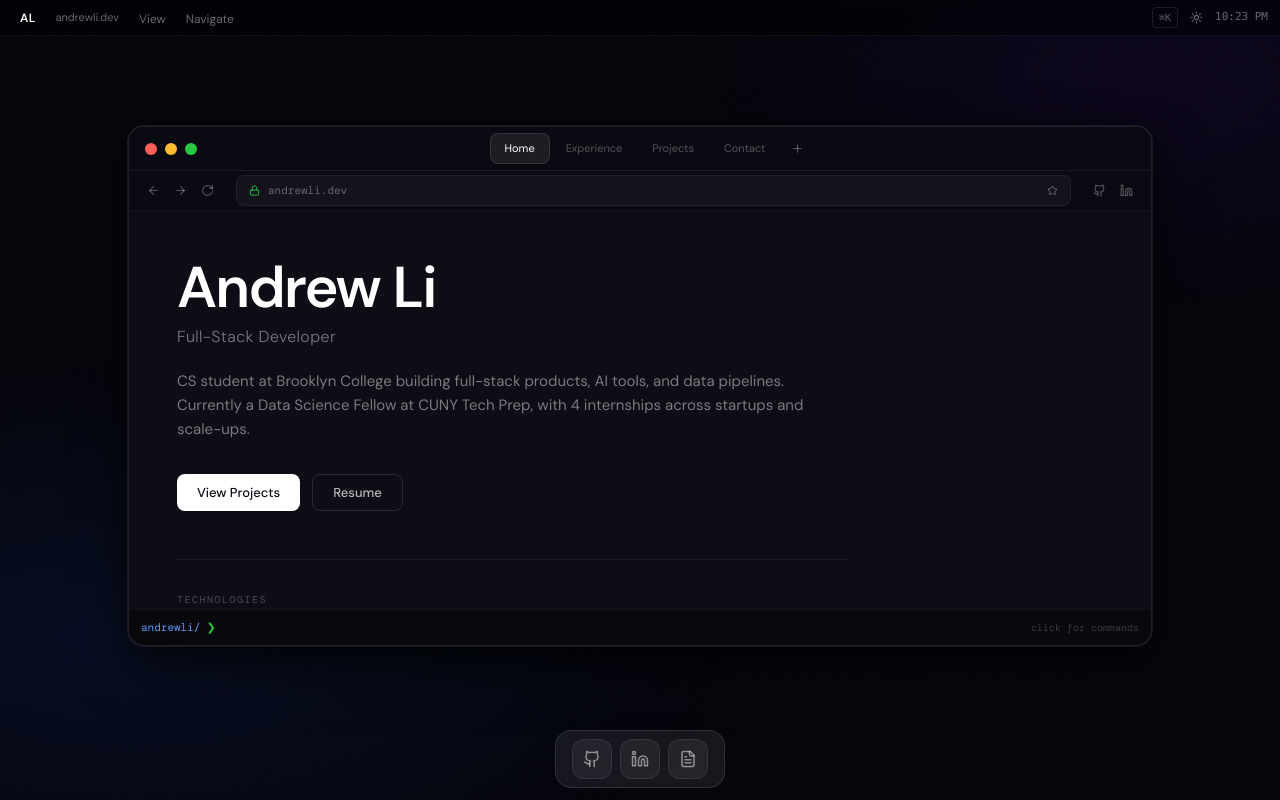
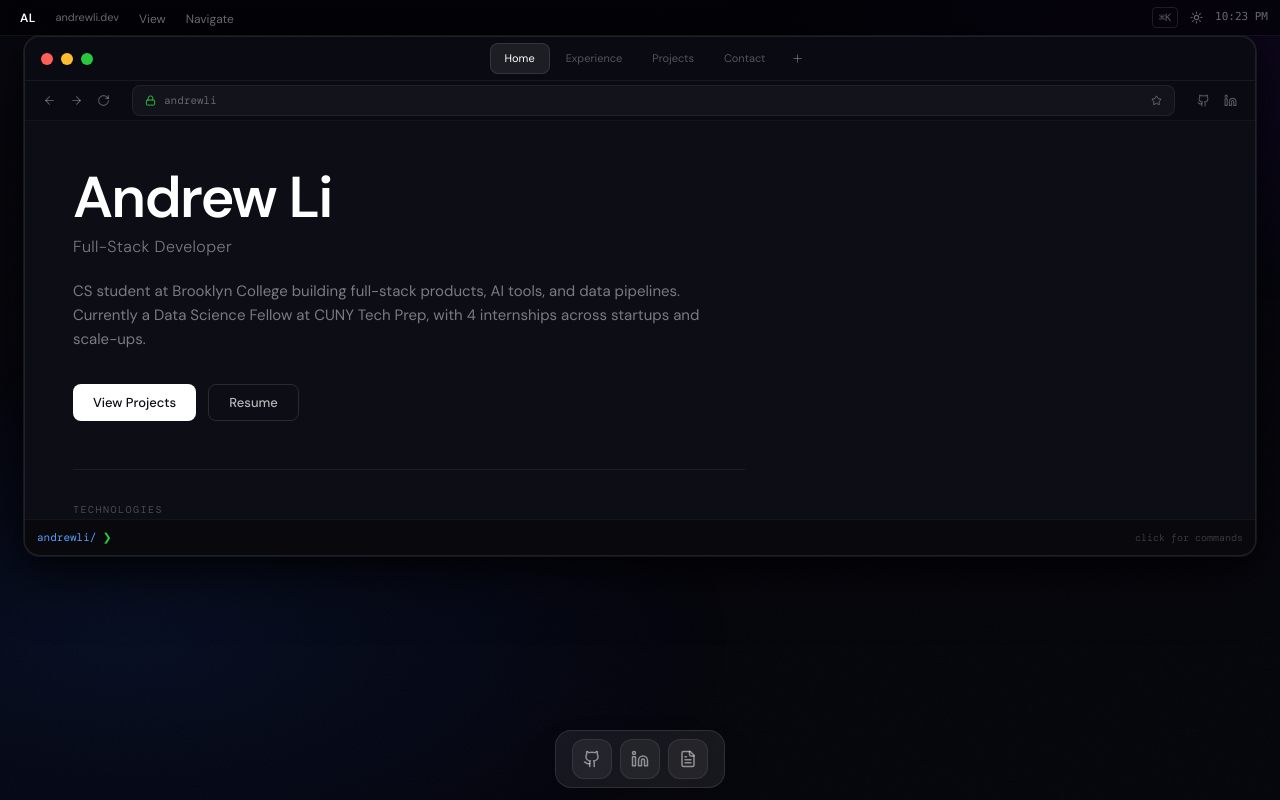
Before and after one commit to AndrewL05/andrew-li, a React (Vite) app: page / in a window 1280 px wide. Built offline with nearby package versions, Linux system fonts and the light colour scheme.

Commit message:
add shrink/expand on desktop

```diff
--- a/src/components/Browser.tsx
+++ b/src/components/Browser.tsx
@@ -1,4 +1,5 @@
-import { useReducer, useRef, useEffect, useCallback } from "react";
+import { useReducer, useRef, useEffect, useCallback, useState } from "react";
+import { createPortal } from "react-dom";
 import {
   Github,
   Linkedin,
@@ -19,10 +20,10 @@ import Terminal from "./Terminal";
 export type Tab = "home" | "experience" | "projects" | "contact";
 
 export const tabUrls: Record<Tab, string> = {
-  home: "andrewli.dev",
-  experience: "andrewli.dev/experience",
-  projects: "andrewli.dev/projects",
-  contact: "andrewli.dev/contact",
+  home: "andrewli",
+  experience: "andrewli/experience",
+  projects: "andrewli/projects",
+  contact: "andrewli/contact",
 };
 
 const tabs: { id: Tab; label: string }[] = [
@@ -99,20 +100,44 @@ function browserReducer(state: BrowserState, action: BrowserAction): BrowserStat
   }
 }
 
+export type WindowState = "normal" | "minimized" | "maximized" | "closed" | "split-left" | "split-right";
+
+type ResizeDir = "n" | "s" | "e" | "w" | "ne" | "nw" | "se" | "sw";
+
 interface BrowserProps {
   light: boolean;
   onToggleTheme: () => void;
   activeTab: Tab;
   onNavigate: (tab: Tab) => void;
   onOpenSearch: () => void;
+  windowState: WindowState;
+  onClose: () => void;
+  onMinimize: () => void;
+  onToggleMaximize: () => void;
+  onSplitLeft: () => void;
+  onSplitRight: () => void;
 }
 
-const Browser = ({ light, onToggleTheme, activeTab, onNavigate, onOpenSearch }: BrowserProps) => {
+const Browser = ({
+  light, onToggleTheme, activeTab, onNavigate, onOpenSearch,
+  windowState, onClose, onMinimize, onToggleMaximize, onSplitLeft, onSplitRight,
+}: BrowserProps) => {
   const [state, dispatch] = useReducer(browserReducer, initialState);
   const { isStarred, isReloading } = state;
 
+  const [greenHover, setGreenHover] = useState(false);
+  const [greenRect, setGreenRect] = useState<DOMRect | null>(null);
+  const greenBtnRef = useRef<HTMLButtonElement>(null);
+
+  const [hasResized, setHasResized] = useState(false);
+
+  const isMaximized = windowState === "maximized";
+  const isNormal = windowState === "normal";
+
   const positionRef = useRef({ x: 0, y: 0 });
-  const browserRef = useRef<HTMLDivElement>(null);
+  const wrapperRef = useRef<HTMLDivElement>(null);
+  const hasResizedRef = useRef(false);
+  const explicitSizeRef = useRef<{ width: number; height: number } | null>(null);
   const contentRef = useRef<HTMLDivElement>(null);
 
   useEffect(() => {
@@ -127,6 +152,20 @@ const Browser = ({ light, onToggleTheme, activeTab, onNavigate, onOpenSearch }:
     }
   }, [activeTab]);
 
+  useEffect(() => {
+    const el = wrapperRef.current;
+    if (!el) return;
+    if (windowState !== "normal") {
+      el.style.width = "";
+      el.style.height = "";
+      el.style.transform = "";
+      positionRef.current = { x: 0, y: 0 };
+    } else if (hasResizedRef.current && explicitSizeRef.current) {
+      el.style.width = `${explicitSizeRef.current.width}px`;
+      el.style.height = `${explicitSizeRef.current.height}px`;
+    }
+  }, [windowState]);
+
   const reload = () => {
     dispatch({ type: "SET_RELOADING", isReloading: true });
     setTimeout(() => dispatch({ type: "SET_RELOADING", isReloading: false }), 600);
@@ -136,7 +175,7 @@ const Browser = ({ light, onToggleTheme, activeTab, onNavigate, onOpenSearch }:
     if ((e.target as HTMLElement).closest("button, a")) return;
     e.preventDefault();
 
-    const el = browserRef.current;
+    const el = wrapperRef.current;
     if (!el) return;
 
     const rect = el.getBoundingClientRect();
@@ -146,7 +185,7 @@ const Browser = ({ light, onToggleTheme, activeTab, onNavigate, onOpenSearch }:
     const initialY = positionRef.current.y;
     const baseLeft = rect.left - initialX;
     const baseTop = rect.top - initialY;
-    const browserWidth = rect.width;
+    const elWidth = rect.width;
 
     document.body.style.cursor = "grabbing";
     document.body.style.userSelect = "none";
@@ -155,7 +194,7 @@ const Browser = ({ light, onToggleTheme, activeTab, onNavigate, onOpenSearch }:
       let newX = initialX + (ev.clientX - startX);
       let newY = initialY + (ev.clientY - startY);
       const padding = 100;
-      newX = Math.max(padding - browserWidth - baseLeft, Math.min(window.innerWidth - padding - baseLeft, newX));
+      newX = Math.max(padding - elWidth - baseLeft, Math.min(window.innerWidth - padding - baseLeft, newX));
       newY = Math.max(-baseTop, Math.min(window.innerHeight - padding - baseTop, newY));
       positionRef.current = { x: newX, y: newY };
       el.style.transform = `translate(${newX}px, ${newY}px)`;
@@ -163,6 +202,71 @@ const Browser = ({ light, onToggleTheme, activeTab, onNavigate, onOpenSearch }:
 
     const onMouseUp = () => {
       document.body.style.cursor = "";
+      document.body.style.userSelect = "";
+      document.removeEventListener("mousemove", onMouseMove);
+      document.removeEventListener("mouseup", onMouseUp);
+    };
+
+    document.addEventListener("mousemove", onMouseMove);
+    document.addEventListener("mouseup", onMouseUp);
+  }, []);
+
+  const handleResizeStart = useCallback((e: React.MouseEvent, dir: ResizeDir) => {
+    e.preventDefault();
+    e.stopPropagation();
+
+    const el = wrapperRef.current;
+    if (!el) return;
+
+    const rect = el.getBoundingClientRect();
+    const startX = e.clientX;
+    const startY = e.clientY;
+    const startW = rect.width;
+    const startH = rect.height;
+    const curX = positionRef.current.x;
+    const curY = positionRef.current.y;
+    const MIN_W = 480;
+    const MIN_H = 320;
+    const maxW = window.innerWidth - 80;
+    const maxH = window.innerHeight - 80;
+
+    if (!hasResizedRef.current) {
+      hasResizedRef.current = true;
+      explicitSizeRef.current = { width: startW, height: startH };
+      el.style.width = `${startW}px`;
+      el.style.height = `${startH}px`;
+      setHasResized(true);
+    }
+
+    document.body.style.userSelect = "none";
+
+    const onMouseMove = (ev: MouseEvent) => {
+      const dx = ev.clientX - startX;
+      const dy = ev.clientY - startY;
+      let newW = startW;
+      let newH = startH;
+      let newX = curX;
+      let newY = curY;
+
+      if (dir.includes("e")) newW = Math.max(MIN_W, Math.min(maxW, startW + dx));
+      if (dir.includes("s")) newH = Math.max(MIN_H, Math.min(maxH, startH + dy));
+      if (dir.includes("w")) {
+        newW = Math.max(MIN_W, Math.min(maxW, startW - dx));
+        newX = curX + (startW - newW);
+      }
+      if (dir.includes("n")) {
+        newH = Math.max(MIN_H, Math.min(maxH, startH - dy));
+        newY = curY + (startH - newH);
+      }
+
+      el.style.width = `${newW}px`;
+      el.style.height = `${newH}px`;
+      el.style.transform = `translate(${newX}px, ${newY}px)`;
+      positionRef.current = { x: newX, y: newY };
+      explicitSizeRef.current = { width: newW, height: newH };
+    };
+
+    const onMouseUp = () => {
       document.body.style.userSelect = "";
       document.removeEventListener("mousemove", onMouseMove);
       document.removeEventListener("mouseup", onMouseUp);
@@ -196,12 +300,40 @@ const Browser = ({ light, onToggleTheme, activeTab, onNavigate, onOpenSearch }:
       content: "bg-[#0d0d16]",
     };
 
+  const wrapperClass = isMaximized || !isNormal
+    ? "relative w-full h-full"
+    : hasResized
+      ? "relative"
+      : "relative w-full max-w-5xl";
+
+  const innerClass = isMaximized
+    ? "w-full h-full rounded-none"
+    : hasResized
+      ? "w-full h-full rounded-2xl"
+      : "w-full h-[72vh] md:h-[65vh] rounded-2xl";
+
   return (
     <div
-      ref={browserRef}
-      className={`w-full max-w-5xl h-[72vh] md:h-[65vh] rounded-2xl overflow-hidden border flex flex-col transition-colors duration-300 ${c.shell}`}
+      ref={wrapperRef}
+      className={wrapperClass}
+      style={{ willChange: "transform" }}
+    >
+      {isNormal && (
+        <>
+          <div className="hidden md:block absolute top-0 left-2 right-2 h-1 z-10 cursor-n-resize" onMouseDown={(e) => handleResizeStart(e, "n")} />
+          <div className="hidden md:block absolute bottom-0 left-2 right-2 h-1 z-10 cursor-s-resize" onMouseDown={(e) => handleResizeStart(e, "s")} />
+          <div className="hidden md:block absolute right-0 top-2 bottom-2 w-1 z-10 cursor-e-resize" onMouseDown={(e) => handleResizeStart(e, "e")} />
+          <div className="hidden md:block absolute left-0 top-2 bottom-2 w-1 z-10 cursor-w-resize" onMouseDown={(e) => handleResizeStart(e, "w")} />
+          <div className="hidden md:block absolute top-0 right-0 w-2 h-2 z-10 cursor-ne-resize" onMouseDown={(e) => handleResizeStart(e, "ne")} />
+          <div className="hidden md:block absolute top-0 left-0 w-2 h-2 z-10 cursor-nw-resize" onMouseDown={(e) => handleResizeStart(e, "nw")} />
+          <div className="hidden md:block absolute bottom-0 right-0 w-2 h-2 z-10 cursor-se-resize" onMouseDown={(e) => handleResizeStart(e, "se")} />
+          <div className="hidden md:block absolute bottom-0 left-0 w-2 h-2 z-10 cursor-sw-resize" onMouseDown={(e) => handleResizeStart(e, "sw")} />
+        </>
+      )}
+
+      <div
+        className={`${innerClass} overflow-hidden border flex flex-col transition-colors duration-300 ${c.shell}`}
         style={{
-        willChange: "transform",
           boxShadow: light
             ? "0 0 0 1px rgba(0,0,0,0.08), 0 8px 32px rgba(0,0,0,0.12), 0 24px 60px rgba(0,0,0,0.08)"
             : "0 0 0 1px rgba(255,255,255,0.08), 0 8px 32px rgba(0,0,0,0.6), 0 24px 60px rgba(0,0,0,0.4)",
@@ -211,19 +343,89 @@ const Browser = ({ light, onToggleTheme, activeTab, onNavigate, onOpenSearch }:
           className={`h-11 flex items-center justify-between px-4 border-b shrink-0 cursor-grab active:cursor-grabbing select-none transition-colors duration-300 ${c.titleBar}`}
           onMouseDown={handleMouseDown}
         >
-        <div className="flex items-center gap-2">
-          <button className="w-3 h-3 rounded-full bg-[#ff5f57] hover:opacity-80 transition-opacity" />
-          <button className="w-3 h-3 rounded-full bg-[#febc2e] hover:opacity-80 transition-opacity" />
-          <button className="w-3 h-3 rounded-full bg-[#28c840] hover:opacity-80 transition-opacity" />
+          <div className="flex items-center gap-2 group/tl">
+            <button
+              onClick={onClose}
+              className="w-3 h-3 rounded-full bg-[#ff5f57] flex items-center justify-center transition-opacity hover:opacity-90"
+              title="Close"
+            >
+              <span className="opacity-0 group-hover/tl:opacity-100 text-[7px] text-[#7a0e00] font-bold leading-none transition-opacity select-none">×</span>
+            </button>
+            <button
+              onClick={onMinimize}
+              className="w-3 h-3 rounded-full bg-[#febc2e] flex items-center justify-center transition-opacity hover:opacity-90"
+              title="Minimize"
+            >
+              <span className="opacity-0 group-hover/tl:opacity-100 text-[7px] text-[#7a4200] font-bold leading-none transition-opacity select-none">−</span>
+            </button>
+            <div className="relative">
+              <button
+                ref={greenBtnRef}
+                onClick={isMaximized ? onToggleMaximize : undefined}
+                onMouseEnter={() => {
+                  if (greenBtnRef.current) setGreenRect(greenBtnRef.current.getBoundingClientRect());
+                  setGreenHover(true);
+                }}
+                onMouseLeave={() => setGreenHover(false)}
+                className="w-3 h-3 rounded-full bg-[#28c840] flex items-center justify-center transition-opacity hover:opacity-90"
+                title={isMaximized ? "Exit Full Screen" : "Full Screen / Tile"}
+              >
+                <span className="opacity-0 group-hover/tl:opacity-100 text-[7px] text-[#0a5e00] font-bold leading-none transition-opacity select-none">+</span>
+              </button>
             </div>
+          </div>
+
+          {greenHover && !isMaximized && greenRect && createPortal(
+            <div
+              style={{ position: "fixed", top: greenRect.bottom + 10, left: greenRect.left - 28, zIndex: 300 }}
+              className="flex flex-col items-center gap-1.5 p-2 rounded-xl bg-[#1c1c1e]/95 border border-white/10 shadow-2xl"
+              onMouseEnter={() => setGreenHover(true)}
+              onMouseLeave={() => setGreenHover(false)}
+            >
+              <div className="flex gap-1">
+                <button
+                  onClick={() => { onSplitLeft(); setGreenHover(false); }}
+                  className="flex flex-col items-center gap-1 p-1.5 rounded-lg hover:bg-white/10 transition-colors group/tile"
+                  title="Tile Left"
+                >
+                  <div className="w-8 h-5 rounded-sm border border-white/25 overflow-hidden flex">
+                    <div className="w-1/2 bg-white/30 border-r border-white/15" />
+                    <div className="w-1/2" />
+                  </div>
+                </button>
+                <button
+                  onClick={() => { onToggleMaximize(); setGreenHover(false); }}
+                  className="flex flex-col items-center gap-1 p-1.5 rounded-lg hover:bg-white/10 transition-colors"
+                  title="Full Screen"
+                >
+                  <div className="w-8 h-5 rounded-sm border border-white/25 bg-white/30" />
+                </button>
+                <button
+                  onClick={() => { onSplitRight(); setGreenHover(false); }}
+                  className="flex flex-col items-center gap-1 p-1.5 rounded-lg hover:bg-white/10 transition-colors"
+                  title="Tile Right"
+                >
+                  <div className="w-8 h-5 rounded-sm border border-white/25 overflow-hidden flex">
+                    <div className="w-1/2" />
+                    <div className="w-1/2 bg-white/30 border-l border-white/15" />
+                  </div>
+                </button>
+              </div>
+              <div className="flex gap-px text-[9px] text-white/30 w-full justify-around" style={{ fontFamily: "var(--font-mono)" }}>
+                <span className="w-11 text-center">Left</span>
+                <span className="w-11 text-center">Full</span>
+                <span className="w-11 text-center">Right</span>
+              </div>
+            </div>,
+            document.body
+          )}
 
           <div className="flex items-center gap-0.5 flex-1 justify-center">
             {tabs.map((tab) => (
               <button
                 key={tab.id}
                 onClick={() => onNavigate(tab.id)}
-              className={`px-2 md:px-3.5 py-1.5 text-[11px] rounded-lg transition-all ${
-                activeTab === tab.id ? c.tabActive : c.tabInactive
+                className={`px-2 md:px-3.5 py-1.5 text-[11px] rounded-lg transition-all ${activeTab === tab.id ? c.tabActive : c.tabInactive
                   }`}
                 style={{ fontFamily: "var(--font-sans)" }}
               >
@@ -308,6 +510,7 @@ const Browser = ({ light, onToggleTheme, activeTab, onNavigate, onOpenSearch }:
           light={light}
         />
       </div>
+    </div>
   );
 };
 
```
Lines whose indentation alone changed are shown as unchanged.
